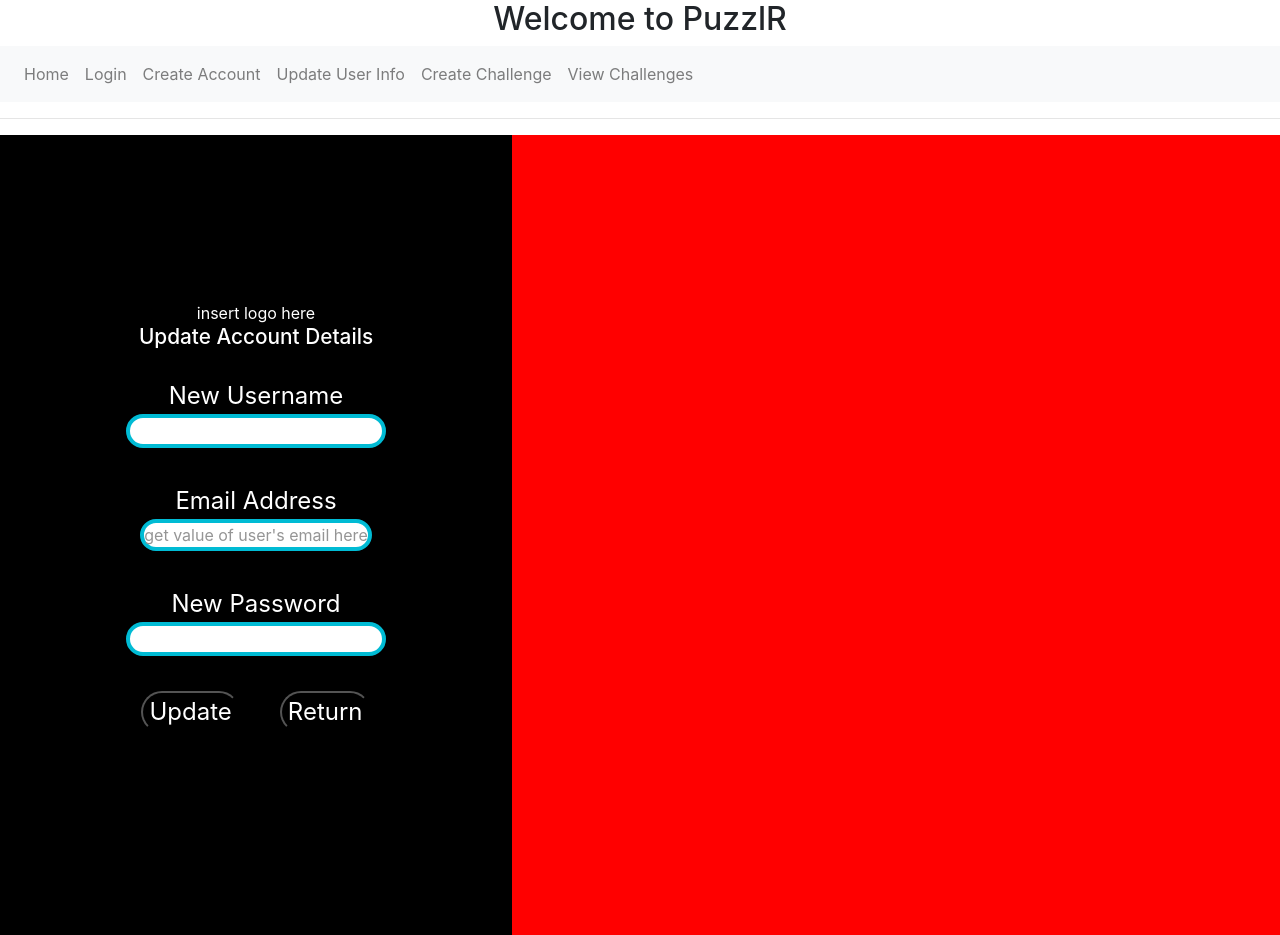
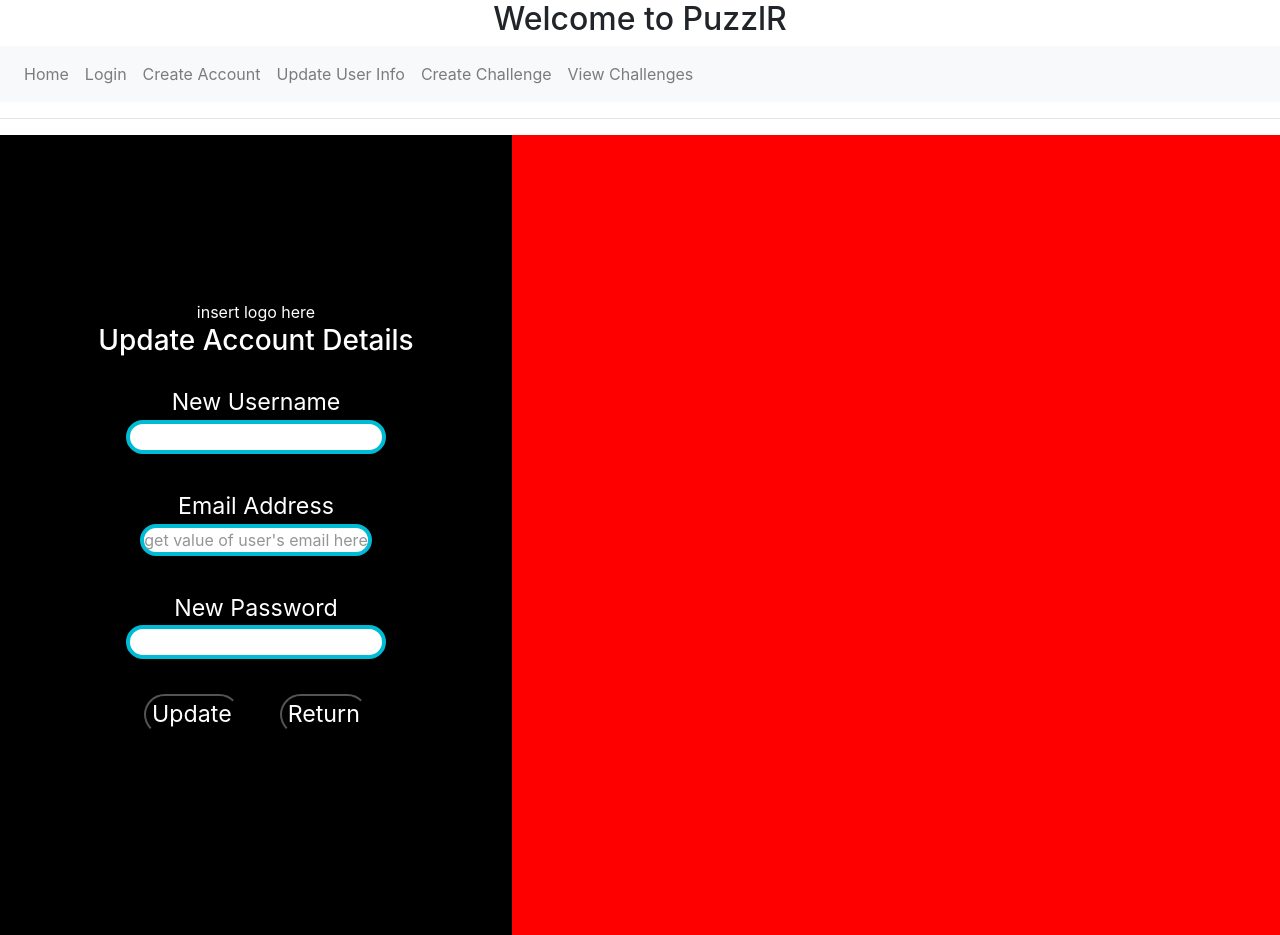
Before and after one commit to mohamed-youssef-bou/CodeClashFrontend, a React (Create React App) app: page /update in a window 1280 px wide. Built offline with nearby package versions, Linux system fonts and the light colour scheme; the HTML template or start-up script is replaced by a standard one.

Commit message:
added background and logo images

```diff
--- a/src/components/UpdateUserPage.css
+++ b/src/components/UpdateUserPage.css
@@ -4,11 +4,11 @@
 }
 
 h1 {
-    font-size: 1.30rem;
+    font-size: 1.75rem;
 }
 
 label {
-    font-size: 1.5rem;
+    font-size: 1.45rem;
     margin-top: 20px;
     margin-bottom: 0px;
 }
@@ -23,7 +23,7 @@ input, .emailDiv {
 
 button {
     border-radius: 30px;
-    font-size: 1.5rem;
+    font-size: 1.45rem;
     margin-top: 15px;
 }
 
@@ -40,8 +40,10 @@ button:hover {
 .container {
     background-color: black;
     color: white;
-    /* display: grid;
-    grid-template-columns: 1fr 2fr; */
+}
+
+.logo {
+    /* background-image: url(./assets/logo.png); */
 }
 
 .fieldContainer {
@@ -73,4 +75,5 @@ button:hover {
     height: 100%;
     right: 0px;
     background-color: red;
+    /* background-image: url(./assets/background.png); */
 }
```
